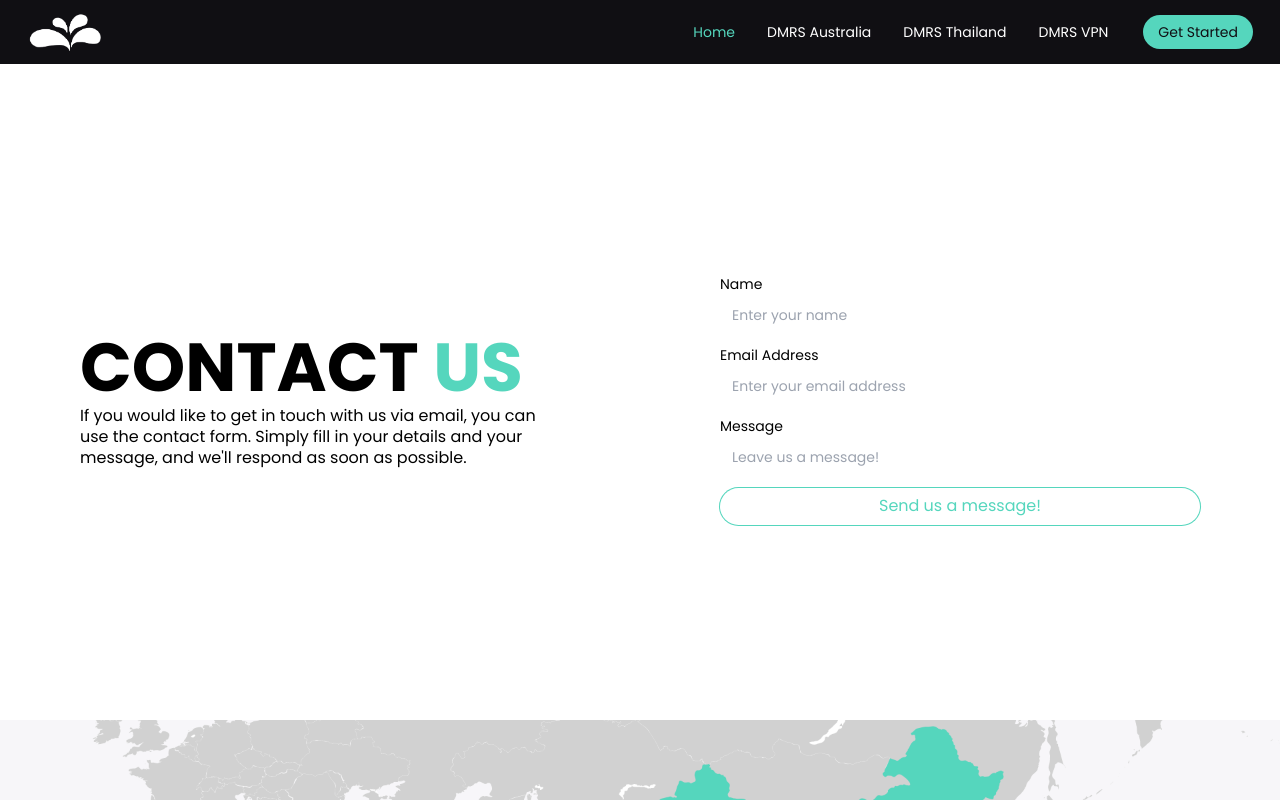
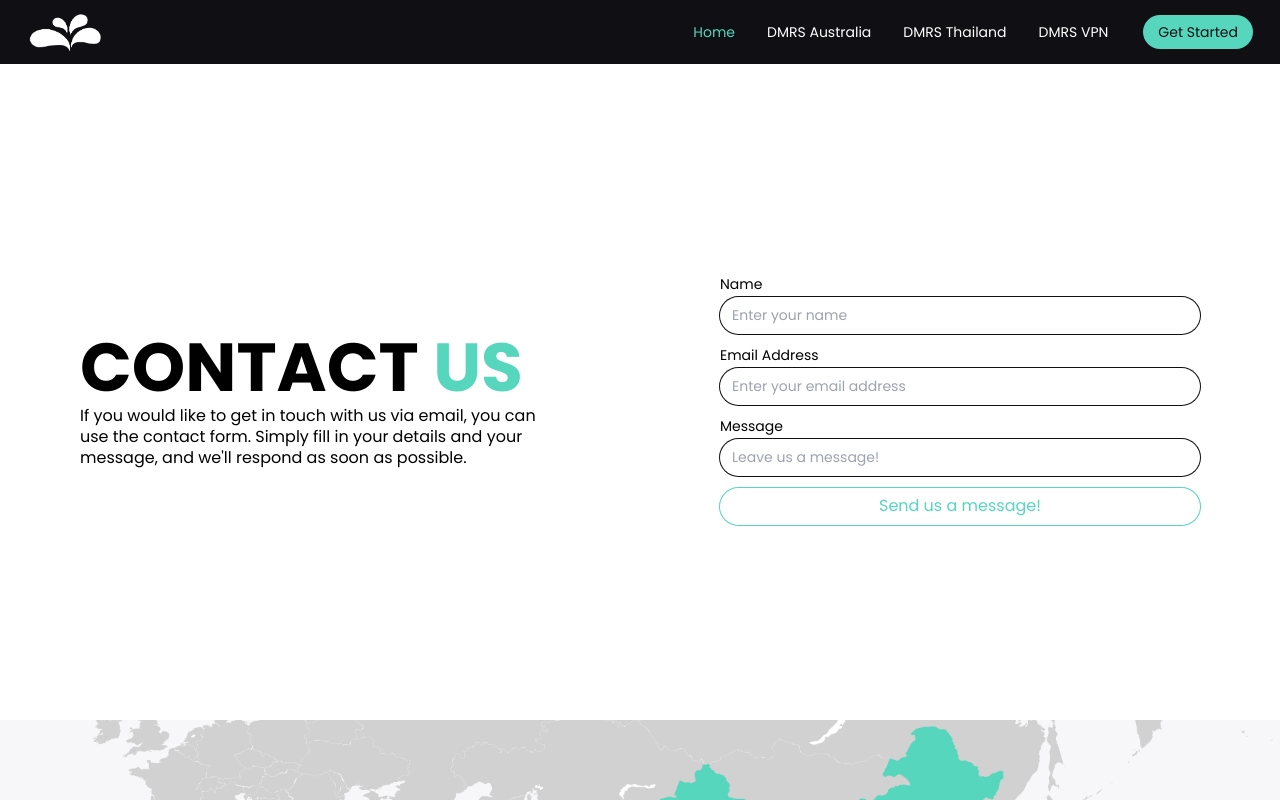
Before and after one commit to arciagaam/dmrs-fe, a React (Vite) app: page /dmrs-fe/contact in a window 1280 px wide. Shown: the top 800 px of the page. Built offline with nearby package versions, Linux system fonts and the light colour scheme.

Commit message:
contact us update

```diff
--- a/src/pages/ContactUs/index.jsx
+++ b/src/pages/ContactUs/index.jsx
@@ -24,9 +24,9 @@ const ContactUs = () => {
                 </div>
 
                 <form className="flex flex-col self-center flex-1 gap-3 px-20">
-                    <FormInput className='ring-background-dark' label='Name' name='name' placeholder='Enter your name' onInput={handleOnInput} value={formData.name} />
-                    <FormInput className='ring-background-dark' label='Email Address' name='email' placeholder='Enter your email address' onInput={handleOnInput} value={formData.email} />
-                    <FormInput className='ring-background-dark' label='Message' name='message' placeholder='Leave us a message!' onInput={handleOnInput} value={formData.message} />
+                    <FormInput className='!ring-background-dark' label='Name' name='name' placeholder='Enter your name' onInput={handleOnInput} value={formData.name} />
+                    <FormInput className='!ring-background-dark' label='Email Address' name='email' placeholder='Enter your email address' onInput={handleOnInput} value={formData.email} />
+                    <FormInput className='!ring-background-dark' label='Message' name='message' placeholder='Leave us a message!' onInput={handleOnInput} value={formData.message} />
                     <Button size="sm" variant="outline"><a href="mailto:test@gmail.com">Send us a message!</a></Button>
                 </form>
 
```
